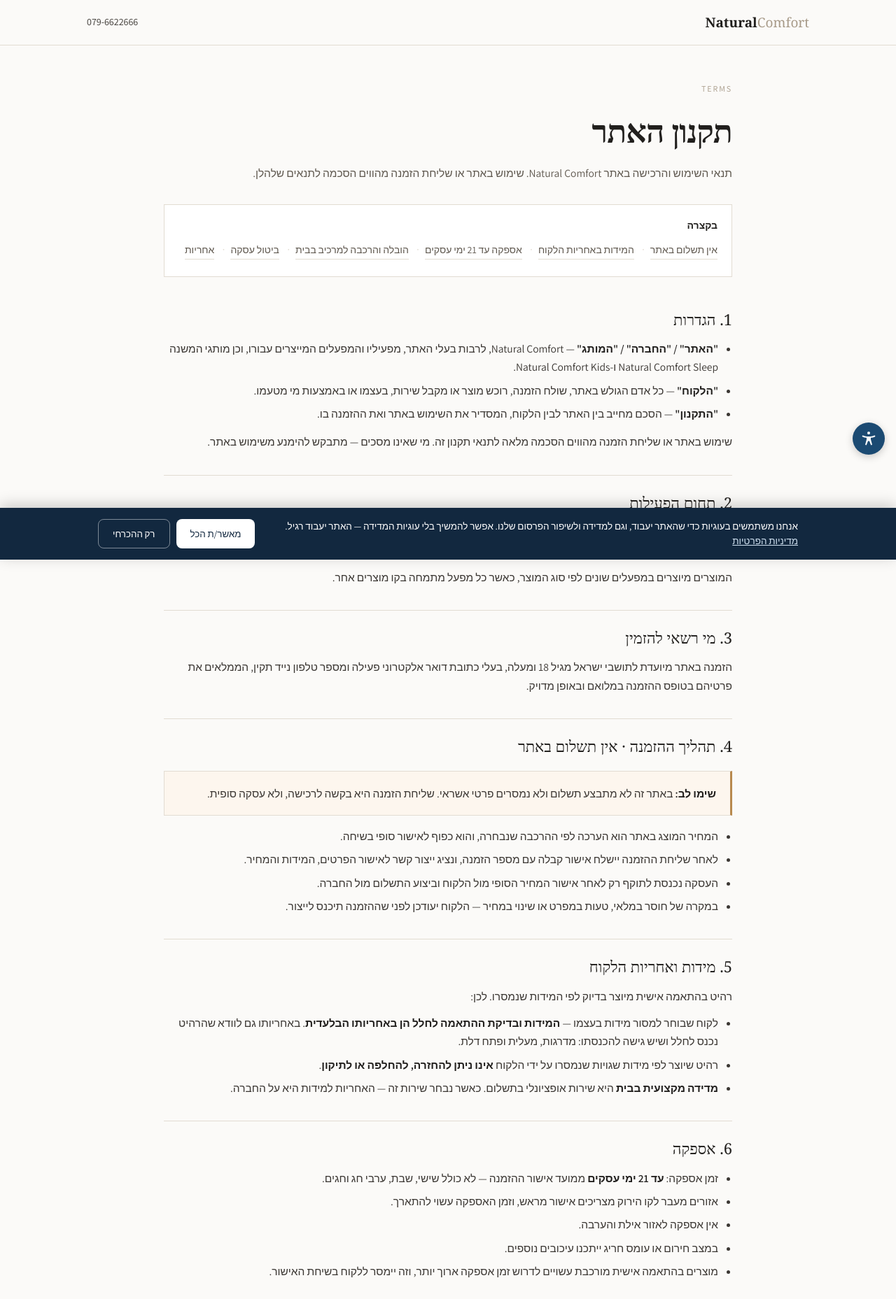
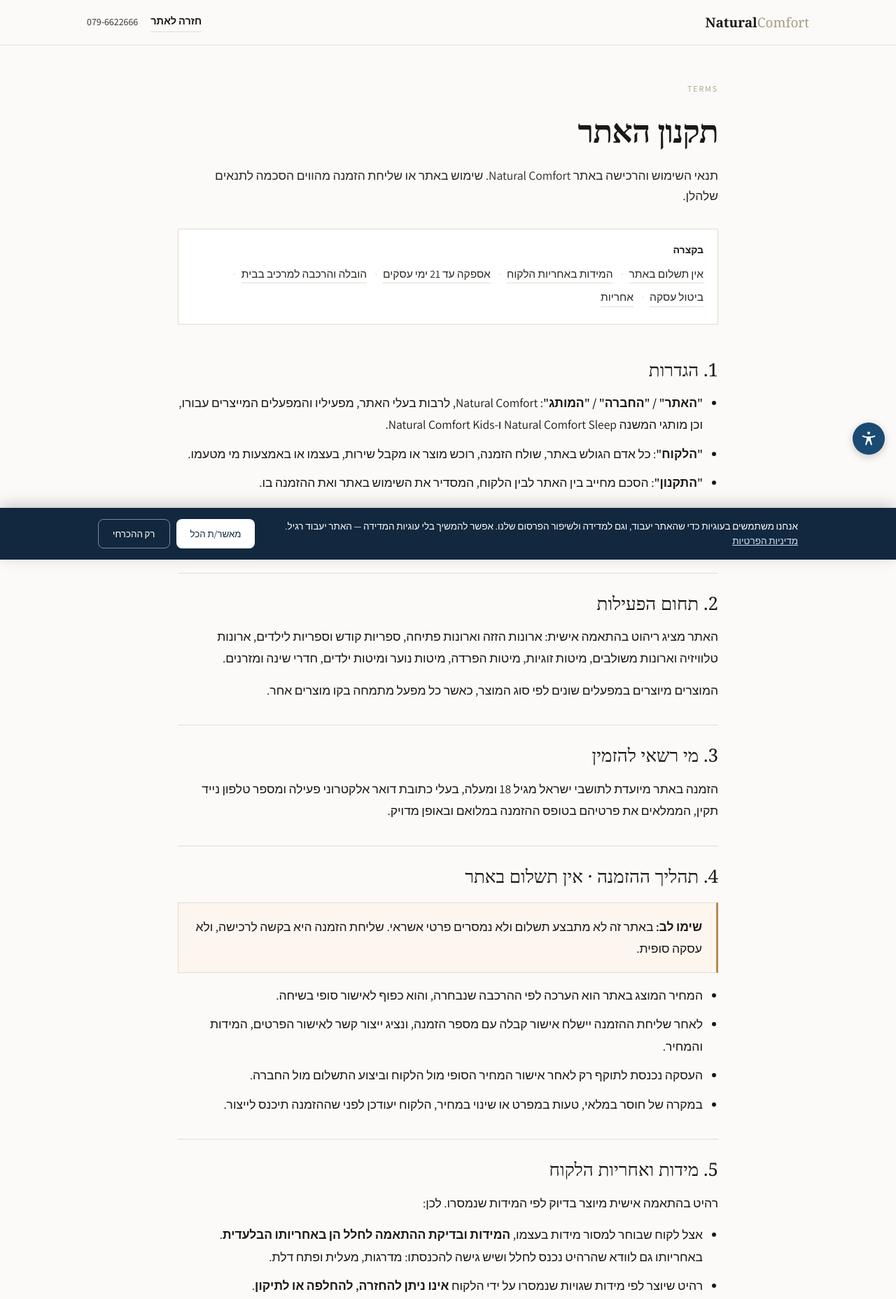
Before and after one commit to mikih123-a11y/natural-comfort, a website: page terms.html in a window 1280 px wide. Shown: the top 1857 px of the page at 70% size. Drawn offline with Linux system fonts and the light colour scheme; a web font is replaced by a local one.

Commit message:
Add files via upload

```diff
--- a/terms.html
+++ b/terms.html
@@ -4,14 +4,14 @@
 <meta charset="utf-8">
 <meta name="viewport" content="width=device-width, initial-scale=1">
 <title>תקנון · Natural Comfort</title>
-<meta name="description" content="תקנון האתר של Natural Comfort — תנאי הזמנה, מידות, אספקה, הובלה והרכבה, ביטול עסקה ואחריות.">
+<meta name="description" content="תקנון האתר של Natural Comfort: תנאי הזמנה, מידות, אספקה, הובלה והרכבה, ביטול עסקה ואחריות.">
 <link rel="preconnect" href="https://fonts.googleapis.com">
 <link rel="preconnect" href="https://fonts.gstatic.com" crossorigin>
 <link href="https://fonts.googleapis.com/css2?family=Frank+Ruhl+Libre:wght@400;500;700&family=Assistant:wght@300;400;600&display=swap" rel="stylesheet">
 <style>
 :root{
   --paper:#FBFAF8; --panel:#EFEBE4;
-  --champagne:#A79A88; --ink:#211F1D; --ink-soft:#3B3733; --ink-mute:#5F584F;
+  --champagne:#A79A88; --ink:#1B1917; --ink-soft:#2C2926; --ink-mute:#514B44;
   --oak:#B8894E; --line:#E2DCD2;
   --display:"Frank Ruhl Libre",Georgia,serif;
   --body:"Assistant",system-ui,sans-serif;
@@ -19,32 +19,37 @@
 *{box-sizing:border-box;margin:0;padding:0}
 body{background:var(--paper);color:var(--ink);font-family:var(--body);line-height:1.7;-webkit-font-smoothing:antialiased}
 a{color:inherit}
-.wrap{max-width:860px;margin:0 auto;padding:0 24px}
+.wrap{max-width:820px;margin:0 auto;padding:0 24px}
 .top{border-bottom:1px solid var(--line);position:sticky;top:0;background:rgba(251,250,248,.94);backdrop-filter:blur(8px);z-index:50}
 .top .wrap{max-width:1080px;display:flex;align-items:center;justify-content:space-between;height:64px}
 .brand{font-family:var(--display);font-size:19px;font-weight:700;text-decoration:none}
 .brand span{color:var(--champagne);font-weight:400}
 .top .tel{color:var(--ink-soft);font-size:14px;text-decoration:none}
+.top nav{display:flex;align-items:center;gap:18px}
+.top .back{font-size:14.5px;font-weight:600;color:var(--ink);text-decoration:none;border-bottom:1px solid var(--line);padding-bottom:2px}
+.top .back:hover{border-color:var(--oak)}
+.backbig{display:inline-block;margin:34px 0 0;font-size:16px;font-weight:600;color:var(--ink);text-decoration:none;border:1px solid var(--line);padding:13px 26px;background:#fff}
+.backbig:hover{border-color:var(--oak)}
 .head{padding:52px 0 10px}
 .head .kick{font-size:12px;letter-spacing:.16em;text-transform:uppercase;color:var(--champagne);margin-bottom:10px}
 .head h1{font-family:var(--display);font-size:clamp(30px,5vw,46px);font-weight:700;letter-spacing:-.02em}
-.head p{color:var(--ink-mute);margin-top:8px;font-size:15.5px}
+.head p{color:var(--ink-soft);margin-top:10px;font-size:17.5px;line-height:1.7}
 .doc{padding:14px 0 80px}
-.doc h2{font-family:var(--display);font-size:22px;font-weight:500;margin:34px 0 10px;padding-top:20px;border-top:1px solid var(--line)}
+.doc h2{font-family:var(--display);font-size:26px;font-weight:500;margin:34px 0 10px;padding-top:20px;border-top:1px solid var(--line)}
 .doc h2:first-of-type{border-top:0;padding-top:0;margin-top:22px}
-.doc h3{font-size:16.5px;font-weight:600;margin:20px 0 6px}
-.doc p{margin:0 0 12px;font-size:15.5px;color:var(--ink-soft)}
-.doc ul{margin:0 0 14px;padding-inline-start:20px;font-size:15.5px;color:var(--ink-soft)}
-.doc li{margin-bottom:7px}
+.doc h3{font-size:18.5px;font-weight:700;margin:24px 0 8px}
+.doc p{margin:0 0 14px;font-size:17.5px;line-height:1.8;color:var(--ink)}
+.doc ul{margin:0 0 16px;padding-inline-start:22px;font-size:17.5px;line-height:1.8;color:var(--ink)}
+.doc li{margin-bottom:10px}
 .doc b{color:var(--ink)}
 .box{background:#fff;border:1px solid var(--line);padding:18px 20px;margin:16px 0}
 .box.warn{background:#FDF6EE;border-inline-start:3px solid var(--oak)}
 .toc{background:#fff;border:1px solid var(--line);padding:18px 20px;margin:22px 0 6px}
 .toc b{display:block;margin-bottom:8px;font-size:14px}
-.toc a{display:inline-block;margin:0 0 6px;font-size:14px;color:var(--ink-mute);text-decoration:none;border-bottom:1px solid var(--line)}
+.toc a{display:inline-block;margin:0 0 6px;font-size:15.5px;color:var(--ink-soft);text-decoration:none;border-bottom:1px solid var(--line)}
 .toc a:hover{color:var(--ink)}
 .toc span{color:var(--line);margin:0 8px}
-.upd{font-size:13px;color:var(--ink-mute);margin-top:26px}
+.upd{font-size:14.5px;line-height:1.75;color:var(--ink-soft);margin-top:30px}
 footer{border-top:1px solid var(--line);padding:26px 0;font-size:13px;color:var(--ink-mute)}
 footer .wrap{max-width:1080px;display:flex;justify-content:space-between;gap:16px;flex-wrap:wrap}
 footer a{text-decoration:none}
@@ -53,7 +58,7 @@ footer a{text-decoration:none}
 <body>
 <header class="top"><div class="wrap">
   <a class="brand" href="/">Natural<span>Comfort</span></a>
-  <a class="tel" href="tel:0796622666">079-6622666</a>
+  <nav><a class="back" href="/">חזרה לאתר</a><a class="tel" href="tel:0796622666">079-6622666</a></nav>
 </div></header>
 <main class="wrap">
   <div class="head">
@@ -76,11 +81,11 @@ footer a{text-decoration:none}
 
     <h2 id="def">1. הגדרות</h2>
     <ul>
-      <li><b>"האתר" / "החברה" / "המותג"</b> — Natural Comfort, לרבות בעלי האתר, מפעיליו והמפעלים המייצרים עבורו, וכן מותגי המשנה Natural Comfort Sleep ו-Natural Comfort Kids.</li>
-      <li><b>"הלקוח"</b> — כל אדם הגולש באתר, שולח הזמנה, רוכש מוצר או מקבל שירות, בעצמו או באמצעות מי מטעמו.</li>
-      <li><b>"התקנון"</b> — הסכם מחייב בין האתר לבין הלקוח, המסדיר את השימוש באתר ואת ההזמנה בו.</li>
+      <li><b>"האתר" / "החברה" / "המותג"</b>: Natural Comfort, לרבות בעלי האתר, מפעיליו והמפעלים המייצרים עבורו, וכן מותגי המשנה Natural Comfort Sleep ו-Natural Comfort Kids.</li>
+      <li><b>"הלקוח"</b>: כל אדם הגולש באתר, שולח הזמנה, רוכש מוצר או מקבל שירות, בעצמו או באמצעות מי מטעמו.</li>
+      <li><b>"התקנון"</b>: הסכם מחייב בין האתר לבין הלקוח, המסדיר את השימוש באתר ואת ההזמנה בו.</li>
     </ul>
-    <p>שימוש באתר או שליחת הזמנה מהווים הסכמה מלאה לתנאי תקנון זה. מי שאינו מסכים — מתבקש להימנע משימוש באתר.</p>
+    <p>שימוש באתר או שליחת הזמנה מהווים הסכמה מלאה לתנאי תקנון זה. מי שאינו מסכים מתבקש להימנע משימוש באתר.</p>
 
     <h2 id="scope">2. תחום הפעילות</h2>
     <p>האתר מציג ריהוט בהתאמה אישית: ארונות הזזה וארונות פתיחה, ספריות קודש וספריות לילדים, ארונות טלוויזיה וארונות משולבים, מיטות זוגיות, מיטות הפרדה, מיטות נוער ומיטות ילדים, חדרי שינה ומזרנים.</p>
@@ -97,20 +102,20 @@ footer a{text-decoration:none}
       <li>המחיר המוצג באתר הוא הערכה לפי ההרכבה שנבחרה, והוא כפוף לאישור סופי בשיחה.</li>
       <li>לאחר שליחת ההזמנה יישלח אישור קבלה עם מספר הזמנה, ונציג ייצור קשר לאישור הפרטים, המידות והמחיר.</li>
       <li>העסקה נכנסת לתוקף רק לאחר אישור המחיר הסופי מול הלקוח וביצוע התשלום מול החברה.</li>
-      <li>במקרה של חוסר במלאי, טעות במפרט או שינוי במחיר — הלקוח יעודכן לפני שההזמנה תיכנס לייצור.</li>
+      <li>במקרה של חוסר במלאי, טעות במפרט או שינוי במחיר, הלקוח יעודכן לפני שההזמנה תיכנס לייצור.</li>
     </ul>
 
     <h2 id="measure">5. מידות ואחריות הלקוח</h2>
     <p>רהיט בהתאמה אישית מיוצר בדיוק לפי המידות שנמסרו. לכן:</p>
     <ul>
-      <li>לקוח שבוחר למסור מידות בעצמו — <b>המידות ובדיקת ההתאמה לחלל הן באחריותו הבלעדית</b>. באחריותו גם לוודא שהרהיט נכנס לחלל ושיש גישה להכנסתו: מדרגות, מעלית ופתח דלת.</li>
+      <li>אצל לקוח שבוחר למסור מידות בעצמו, <b>המידות ובדיקת ההתאמה לחלל הן באחריותו הבלעדית</b>. באחריותו גם לוודא שהרהיט נכנס לחלל ושיש גישה להכנסתו: מדרגות, מעלית ופתח דלת.</li>
       <li>רהיט שיוצר לפי מידות שגויות שנמסרו על ידי הלקוח <b>אינו ניתן להחזרה, להחלפה או לתיקון</b>.</li>
-      <li><b>מדידה מקצועית בבית</b> היא שירות אופציונלי בתשלום. כאשר נבחר שירות זה — האחריות למידות היא על החברה.</li>
+      <li><b>מדידה מקצועית בבית</b> היא שירות אופציונלי בתשלום. כאשר נבחר שירות זה, האחריות למידות היא על החברה.</li>
     </ul>
 
     <h2 id="deliver">6. אספקה</h2>
     <ul>
-      <li>זמן אספקה: <b>עד 21 ימי עסקים</b> ממועד אישור ההזמנה — לא כולל שישי, שבת, ערבי חג וחגים.</li>
+      <li>זמן אספקה: <b>עד 21 ימי עסקים</b> ממועד אישור ההזמנה, לא כולל שישי, שבת, ערבי חג וחגים.</li>
       <li>אזורים מעבר לקו הירוק מצריכים אישור מראש, וזמן האספקה עשוי להתארך.</li>
       <li>אין אספקה לאזור אילת והערבה.</li>
       <li>במצב חירום או עומס חריג ייתכנו עיכובים נוספים.</li>
@@ -123,7 +128,7 @@ footer a{text-decoration:none}
     </div>
     <ul>
       <li>מחיר המשלוח המוצג בעמוד המוצר כולל הרכבה מקצועית בבית הלקוח.</li>
-      <li>הרמת המוצר לקומה שלישית ומעלה ללא מעלית — תוספת של 50 ₪ לקומה.</li>
+      <li>הרמת המוצר לקומה שלישית ומעלה ללא מעלית: תוספת של 50 ₪ לקומה.</li>
       <li>במקרה של צורך בשירותי מנוף חיצוניים, הלקוח משלם את הסכום הנדרש.</li>
       <li>הרכבה עצמית או הרכבה על ידי גורם שאינו מטעם החברה עלולה לפגוע באחריות המוצר.</li>
     </ul>
@@ -139,8 +144,8 @@ footer a{text-decoration:none}
     <ul>
       <li>ניתן לבטל הזמנה בתוך <b>2 ימי עסקים</b> ממועד אישור ההזמנה, כל עוד לא החל תהליך הייצור.</li>
       <li>הביטול ייעשה בטלפון, בוואטסאפ או בדואר אלקטרוני.</li>
-      <li>דמי ביטול: עד 5% מסכום העסקה או 100 ₪ — הנמוך מביניהם.</li>
-      <li><b>לא ניתן לבטל הזמנה של מוצר בהתאמה אישית</b> — מידה, צבע, ריפוד או חלוקה פנימית — לאחר 48 שעות מאישור ההזמנה, או לאחר שהייצור החל, לפי המוקדם.</li>
+      <li>דמי ביטול: עד 5% מסכום העסקה או 100 ₪, הנמוך מביניהם.</li>
+      <li><b>לא ניתן לבטל הזמנה של מוצר בהתאמה אישית</b> (מידה, צבע, ריפוד או חלוקה פנימית) לאחר 48 שעות מאישור ההזמנה, או לאחר שהייצור החל, לפי המוקדם.</li>
       <li>לא ניתן לבטל רכישת מוצרים שנפתחו, נפגמו או יוצרו במיוחד לפי דרישת הלקוח.</li>
     </ul>
 
@@ -148,7 +153,7 @@ footer a{text-decoration:none}
     <ul>
       <li>כל מוצר מגיע עם <b>אחריות מלאה לשנה לפחות</b>, אלא אם צוין אחרת בעמוד המוצר.</li>
       <li>מוצר תקול במסגרת האחריות יתוקן או יוחלף על חשבון החברה.</li>
-      <li>נזק כתוצאה משימוש לא תקין, הרכבה שגויה או חיבור לקוי — לא יכוסה באחריות ויטופל בתשלום.</li>
+      <li>נזק כתוצאה משימוש לא תקין, הרכבה שגויה או חיבור לקוי אינו מכוסה באחריות ויטופל בתשלום.</li>
     </ul>
 
     <h2 id="viz">11. כלי ההדמיה בחדר</h2>
@@ -175,7 +180,7 @@ footer a{text-decoration:none}
     </ul>
 
     <h2 id="conduct">14. התחייבות הלקוח</h2>
-    <p>הלקוח מתחייב למסור פרטים נכונים ולפעול בתום לב. במקרה של טעות באספקה — כמות שגויה או מוצר שגוי — על הלקוח להודיע לחברה מיד, ולהחזיר את המוצר או לשלם עבורו לפי המחירון.</p>
+    <p>הלקוח מתחייב למסור פרטים נכונים ולפעול בתום לב. במקרה של טעות באספקה, כמות שגויה או מוצר שגוי, על הלקוח להודיע לחברה מיד, ולהחזיר את המוצר או לשלם עבורו לפי המחירון.</p>
 
     <h2 id="law">15. סמכות שיפוט</h2>
     <p>במקרה של מחלוקת, סמכות השיפוט הבלעדית נתונה לבית המשפט המוסמך בתל אביב.</p>
@@ -189,6 +194,7 @@ footer a{text-decoration:none}
     </ul>
 
     <p class="upd">התקנון מנוסח בלשון זכר מטעמי נוחות בלבד, ומופנה לכל המגדרים. החברה רשאית לעדכן את התקנון מעת לעת. הנוסח המחייב הוא זה המפורסם בעמוד זה.</p>
+    <a class="backbig" href="/">חזרה לאתר</a>
   </div>
 </main>
 <footer><div class="wrap">
```
